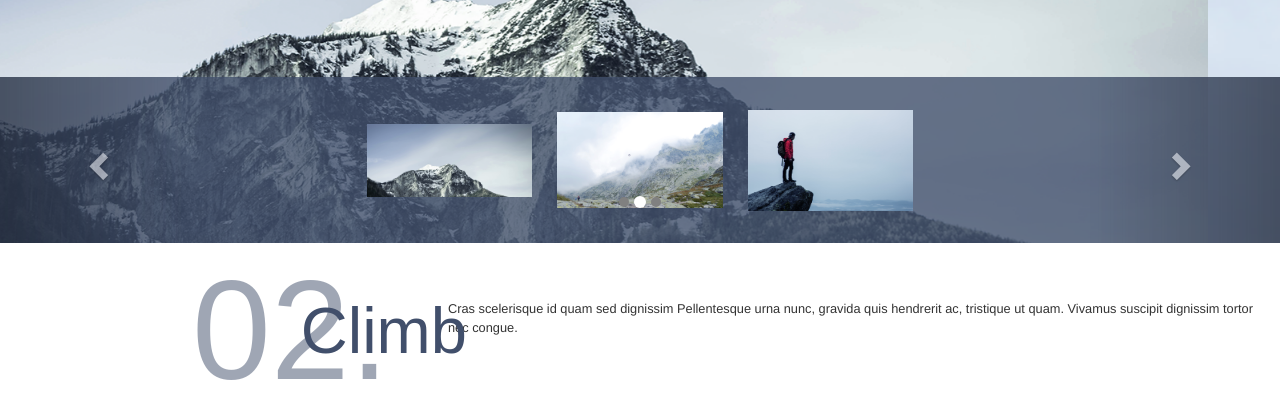
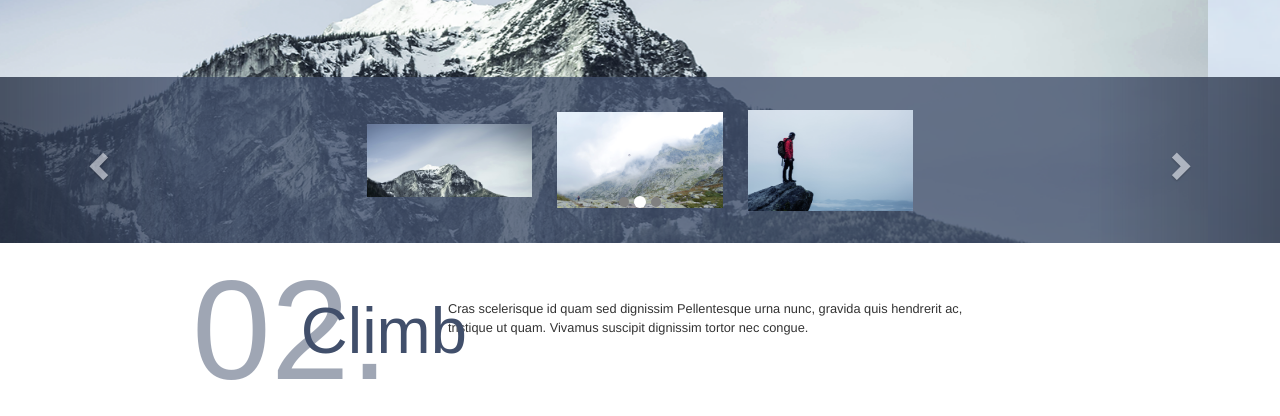
Before and after one commit to KacysGit/Los-Angeles-Mountains, a plain HTML site: page index.html in a window 1280 px wide. Shown: the part 1064-1480 px from the top of the page. Drawn offline with nearby package versions, Linux system fonts and the light colour scheme; a web font is replaced by a local one.

Commit message:
fixed climb page break margins

```diff
--- a/style.css
+++ b/style.css
@@ -271,7 +271,7 @@ nav {
     position: absolute;
     bottom: 40%;
     left: 35%;
-    margin-right: 2%;
+    margin-right: 22%;
     font-size: calc(1vw);
 }
 .number2 h4 {
```
